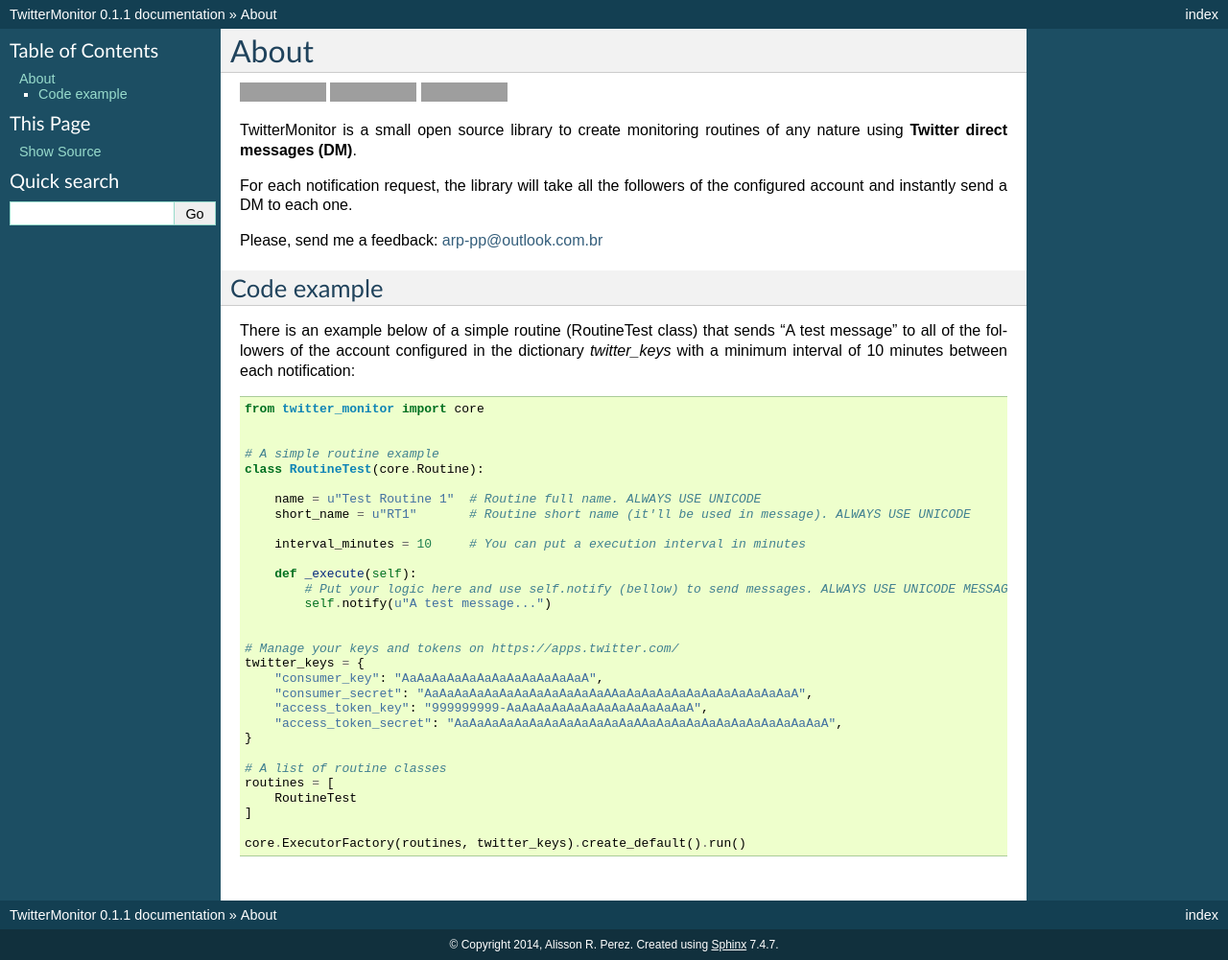
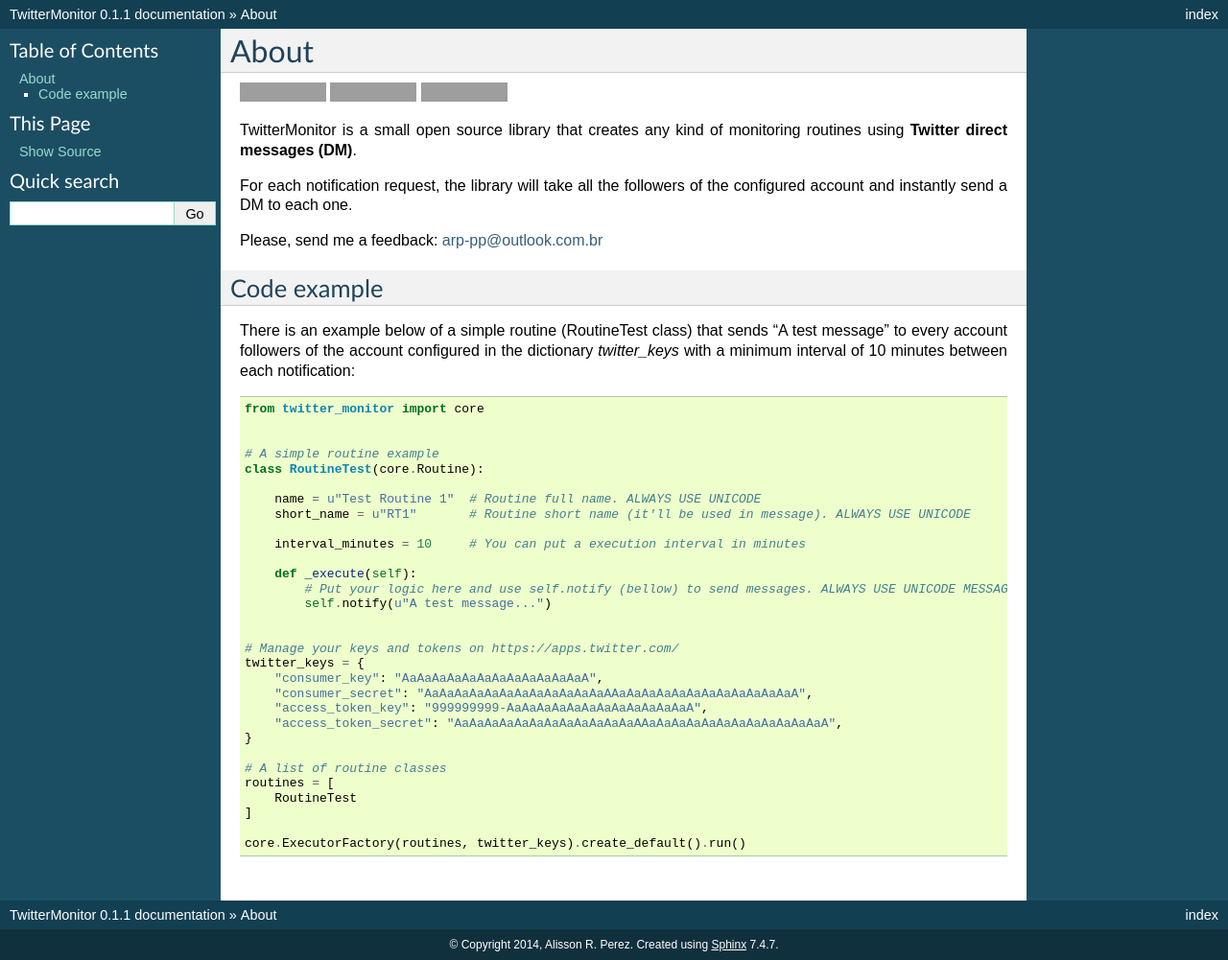
Before and after one commit to alissonperez/TwitterMonitor, a Sphinx documentation site: the page built from docs/about.rst, in a window 1280 px wide. Shown: the whole page at 96% size. Built offline with Sphinx 7.4.7, drawn with Linux system fonts in a browser that asks for light colours; grey boxes are pictures that could not be loaded.

Commit message:
Description improved

```diff
--- a/docs/about.rst
+++ b/docs/about.rst
@@ -10,7 +10,7 @@ About
 .. image:: https://readthedocs.org/projects/twittermonitor/badge/?version=latest
  :target: https://readthedocs.org/projects/twittermonitor/?badge=latest :alt: Documentation Status
 
-TwitterMonitor is a small open source library to create monitoring routines of any nature using **Twitter direct messages (DM)**.
+TwitterMonitor is a small open source library that creates any kind of monitoring routines using **Twitter direct messages (DM)**.
 
 For each notification request, the library will take all the followers of the configured account and instantly send a DM to each one.
 
@@ -19,7 +19,7 @@ Please, send me a feedback: arp-pp@outlook.com.br
 Code example
 ------------
 
-There is an example below of a simple routine (RoutineTest class) that sends "A test message" to all of the followers of the account configured in the dictionary *twitter_keys* with a minimum interval of 10 minutes between each notification::
+There is an example below of a simple routine (RoutineTest class) that sends "A test message" to every account followers of the account configured in the dictionary *twitter_keys* with a minimum interval of 10 minutes between each notification::
 
     from twitter_monitor import core
 
```
